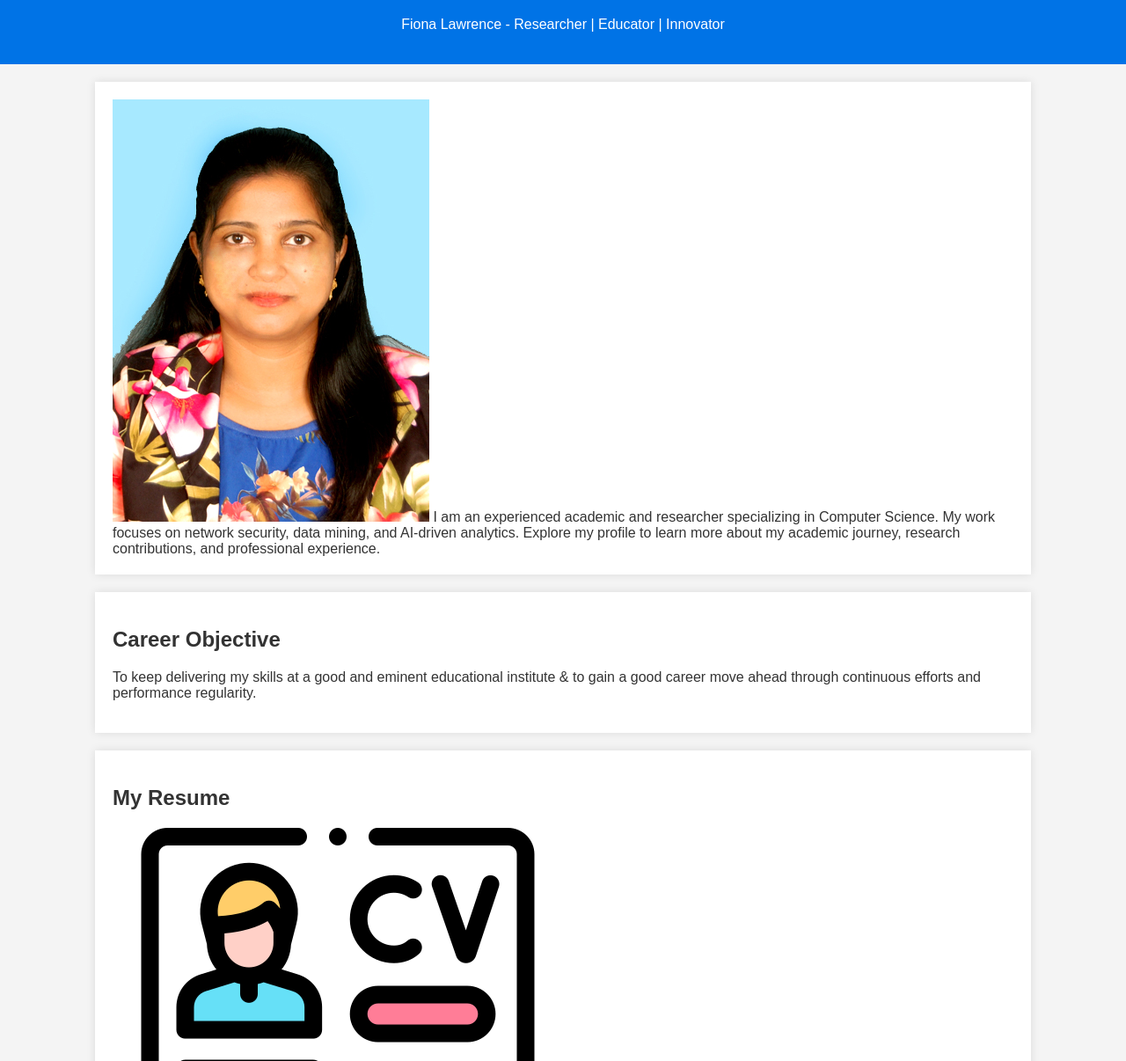
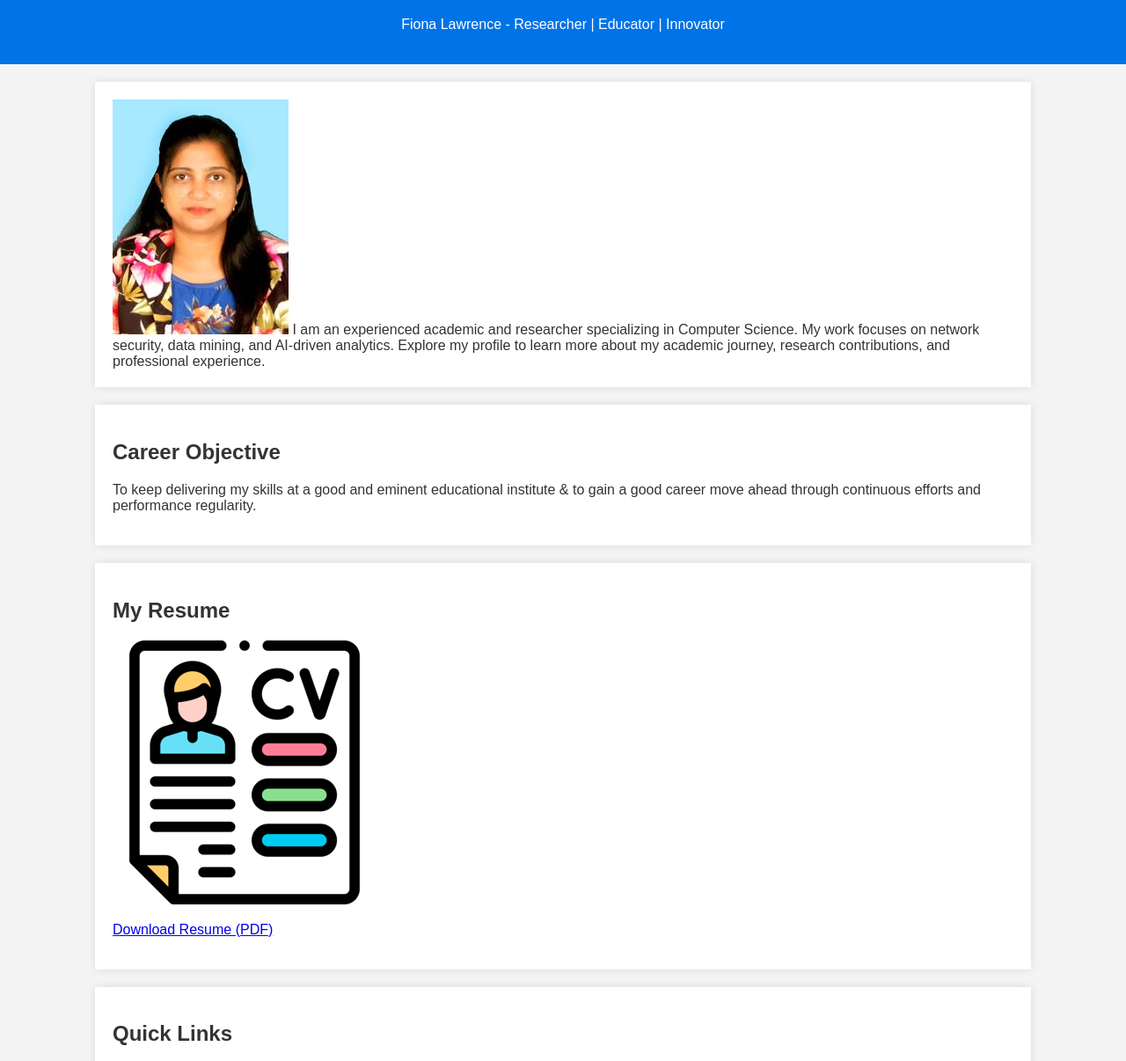
Before and after one commit to FionaLawrence29/FionaLawrence29.github.io, a plain HTML site: page index.html in a window 1280 px wide. Shown: the part 81-1287 px from the top of the page at 88% size. Drawn offline with Linux system fonts and the light colour scheme.

Commit message:
Update index.html

```diff
--- a/index.html
+++ b/index.html
@@ -13,7 +13,7 @@
     </header>
 
     <section class="intro">
-        <img src="Fiona(photo).jpg" alt="Fiona Lawrence" class="profile-img">
+        <img src="Fiona_profile_small.jpg" alt="Fiona Lawrence" class="profile-img">
 
             I am an experienced academic and researcher specializing in Computer Science. My work focuses on network security, data mining, and AI-driven analytics. Explore my profile to learn more about my academic journey, research contributions, and professional experience.
 
@@ -28,7 +28,7 @@
 
     <section class="resume">
         <h2>My Resume</h2>
-        <img src="resume.png" alt="Fiona Lawrence Resume" class="resume-img">
+        <img src="resume_small.png" alt="Fiona Lawrence Resume" class="resume-img">
         <p><a href="resume.pdf" download>Download Resume (PDF)</a></p>
     </section>
 
```
